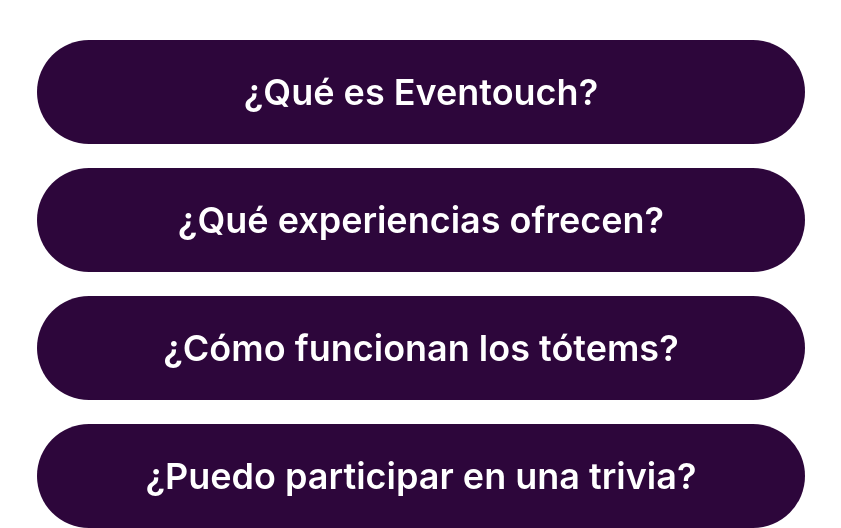
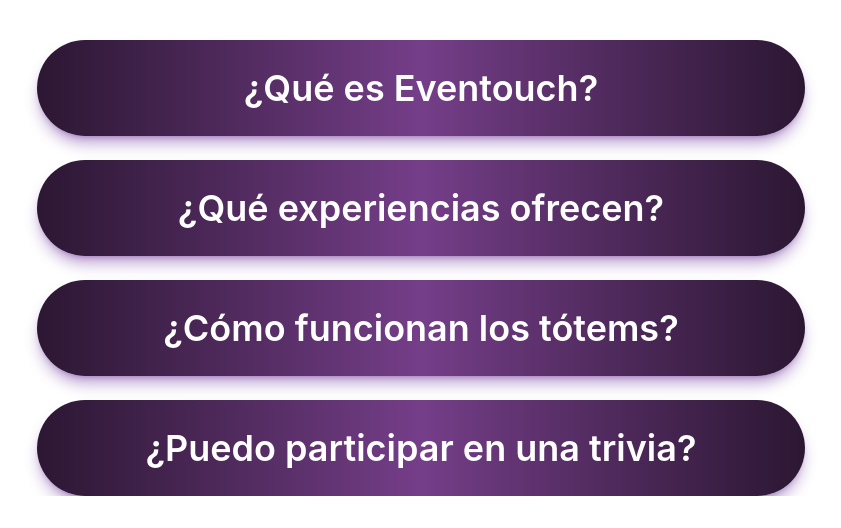
Before and after one commit to Fabian2023/AsistentEven, a React (Vite) app: page /avatar in a window 1280 px wide. Shown: the part 1120-1648 px from the top of the page, without its empty margins (219-1060 px from the left). After the commit the page ends 1616 px from the top, so only its background shows below. Built offline with nearby package versions, Linux system fonts and the light colour scheme.

Commit message:
cambios antes de semana santa

```diff
--- a/src/Components/Avatar.jsx
+++ b/src/Components/Avatar.jsx
@@ -93,11 +93,14 @@
         absolute
         z-20
         w-full
+        h-272.5
         max-w-sm
         md:max-w-2xl
         lg:max-w-2xl
-        -mt-15
+        -mt-33
         rounded-4xl
+
+
 
 
 
@@ -164,25 +167,92 @@
       )}
 
       {/* PREGUNTAS */}
-      <div className=" absolute flex flex-col gap-6 w-full max-w-md md:max-w-2xl lg:max-w-3xl mt-250">
+      {/* PREGUNTAS */}
+<div className="absolute flex flex-col items-center gap-6 w-full max-w-md md:max-w-2xl lg:max-w-3xl mt-250">
+
+  {/* BOTÓN */}
   <div
     onClick={handleEventouchVideo}
-          className=" z-10 bg-[#2d063b] hover:bg-purple-700 transition p-6 md:p-8 rounded-full cursor-pointer text-center text-lg md:text-3xl lg:text-4xl font-semibold "
+    className="
+      group
+      z-10
+      w-full
+      text-center
+      px-6 py-5 md:px-10 md:py-7
+      rounded-full
+      cursor-pointer
+      text-lg md:text-3xl lg:text-4xl
+      font-semibold
+
+      bg-gradient-to-r from-[#2C1733] via-[#753E89] to-[#2C1733]
+      shadow-lg shadow-purple-900/40
+
+      transition-all duration-300 ease-out
+
+      hover:scale-105
+      hover:shadow-[0_0_25px_rgba(168,85,247,0.6)]
+
+      active:scale-95
+    "
   >
+    <span className="relative z-10">
       ¿Qué es Eventouch?
+    </span>
+
+    {/* glow overlay */}
+    <div className="
+      absolute inset-0
+      rounded-full
+      opacity-0 group-hover:opacity-100
+      transition duration-300
+      bg-purple-500/20 blur-xl
+    " />
   </div>
 
-        <div className=" z-10 bg-[#2d063b] hover:bg-purple-700 transition p-6 md:p-8 rounded-full cursor-pointer text-center text-lg md:text-3xl lg:text-4xl font-semibold">
-          ¿Qué experiencias ofrecen?
+  {/* BOTONES REUTILIZABLES */}
+  {[
+    "¿Qué experiencias ofrecen?",
+    "¿Cómo funcionan los tótems?",
+    "¿Puedo participar en una trivia?"
+  ].map((text, i) => (
+    <div
+      key={i}
+      className="
+        group
+        z-10
+        w-full
+        text-center
+        px-6 py-5 md:px-10 md:py-7
+        rounded-full
+        cursor-pointer
+        text-lg md:text-3xl lg:text-4xl
+        font-semibold
+
+        bg-gradient-to-r from-[#2C1733] via-[#753E89] to-[#2C1733]
+        shadow-lg shadow-purple-900/40
+
+        transition-all duration-300 ease-out
+
+        hover:scale-105
+        hover:shadow-[0_0_25px_rgba(168,85,247,0.6)]
+
+        active:scale-95
+      "
+    >
+      <span className="relative z-10">{text}</span>
+
+      <div className="
+        absolute inset-0
+        rounded-full
+        opacity-0 group-hover:opacity-100
+        transition duration-300
+        bg-purple-500/20 blur-xl
+      " />
     </div>
+  ))}
 
-        <div className=" z-10 bg-[#2d063b] hover:bg-purple-700 transition p-6 md:p-8 rounded-full cursor-pointer text-center text-lg md:text-3xl lg:text-4xl font-semibold">
-          ¿Cómo funcionan los tótems?
-        </div>
 
-        <div className=" z-10 bg-[#2d063b] hover:bg-purple-700 transition p-6 md:p-8 rounded-full cursor-pointer text-center text-lg md:text-3xl lg:text-4xl font-semibold">
-          ¿Puedo participar en una trivia?
-        </div>
+
 </div>
     </div>
   );
```
Also changed, not shown: public/marco - copia.png (added), 1 other file (tests, documents, lock files or other folders). Lines whose indentation alone changed are shown as unchanged.
